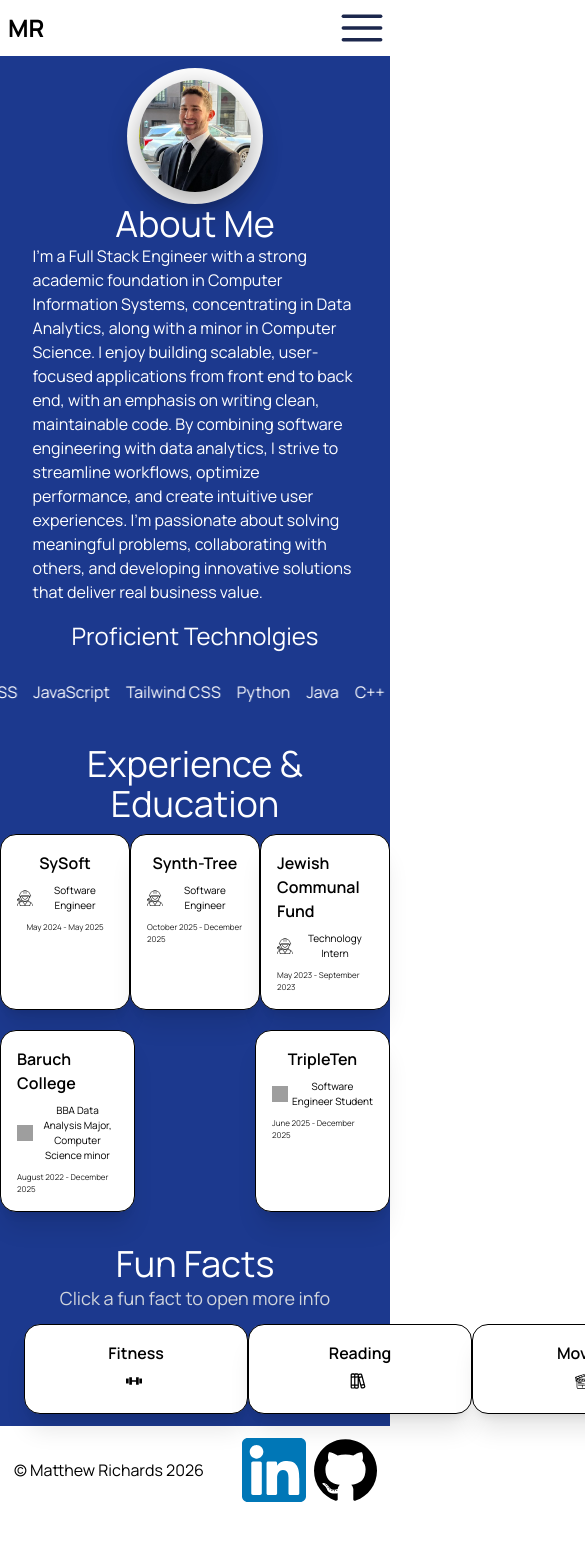
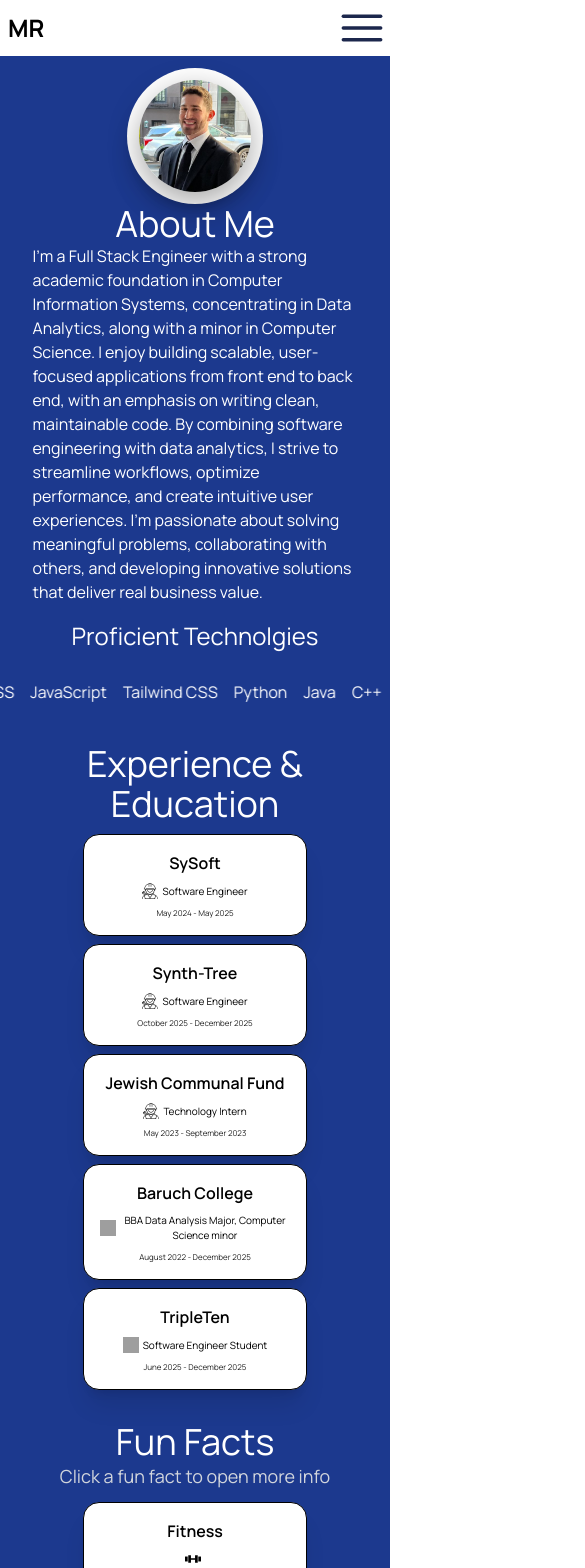
Before and after one commit to matthewrichards234/Personal_Website, a React (Vite) app: page /about in a window 390 px wide. Shown: the top 1568 px of the page, 585 px wide, since content can reach past the window. Before the commit the page ends 1518 px from the top, so only its background shows below. Built offline with nearby package versions, Linux system fonts and the light colour scheme; grey boxes are pictures that could not be loaded.

Commit message:
add responsive design to about page. Remember: tailwindcss is mobile first.

```diff
--- a/src/components/About.tsx
+++ b/src/components/About.tsx
@@ -45,7 +45,8 @@ const About = () => {
       className="bg-blue-900
                     text-white
                     min-h-screen
-                    font-manrope"
+                    font-manrope
+                    "
     >
       <div className="pt-3">
         {/* About Me */}
@@ -158,7 +159,7 @@ const About = () => {
         {/* Experience */}
         <div className="mt-3 mb-5">
           <p className="text-4xl text-center mb-2.5">Experience & Education</p>
-          <div className="flex flex-row justify-evenly">
+          <div className="flex flex-col justify-evenly items-center gap-2 md:flex-row">
             <AboutCard
               title={"SySoft"}
               position={"Software Engineer"}
@@ -178,7 +179,7 @@ const About = () => {
               icon={"src/assets/engineer-worker-svgrepo-com.svg"}
             />
           </div>
-          <div className="mt-5 flex justify-center gap-30">
+          <div className="mt-2 flex flex-col justify-evenly items-center gap-2 md:flex-row">
             <AboutCard
               title={"Baruch College"}
               position="BBA Data Analysis Major, Computer Science minor"
@@ -193,12 +194,21 @@ const About = () => {
             />
           </div>
         </div>
+
+        {/* Fun Facts */}
         <div className="p-3 m-3">
           <p className="text-4xl text-center">Fun Facts</p>
           <p className="text-lg text-center mb-3 text-gray-300">
             Click a fun fact to open more info
           </p>
-          <div className="flex flex-row justify-evenly">
+          <div
+            className="flex
+                          flex-col
+                          justify-center
+                          items-center
+                          gap-2
+                          md:flex-row"
+          >
             <AboutModal
               title="Fitness"
               image="src/assets/karsten-winegeart-0Wra5YYVQJE-unsplash.jpg"
--- a/src/components/Navbar.tsx
+++ b/src/components/Navbar.tsx
@@ -10,7 +10,6 @@ const Navbar = () => {
   }
 
   function handleNavigationClick(e: Event): void {
-    console.log("Button pressed", e.target);
     if (sideNavbar == true) {
       setSideNavbar(false);
     }
```
